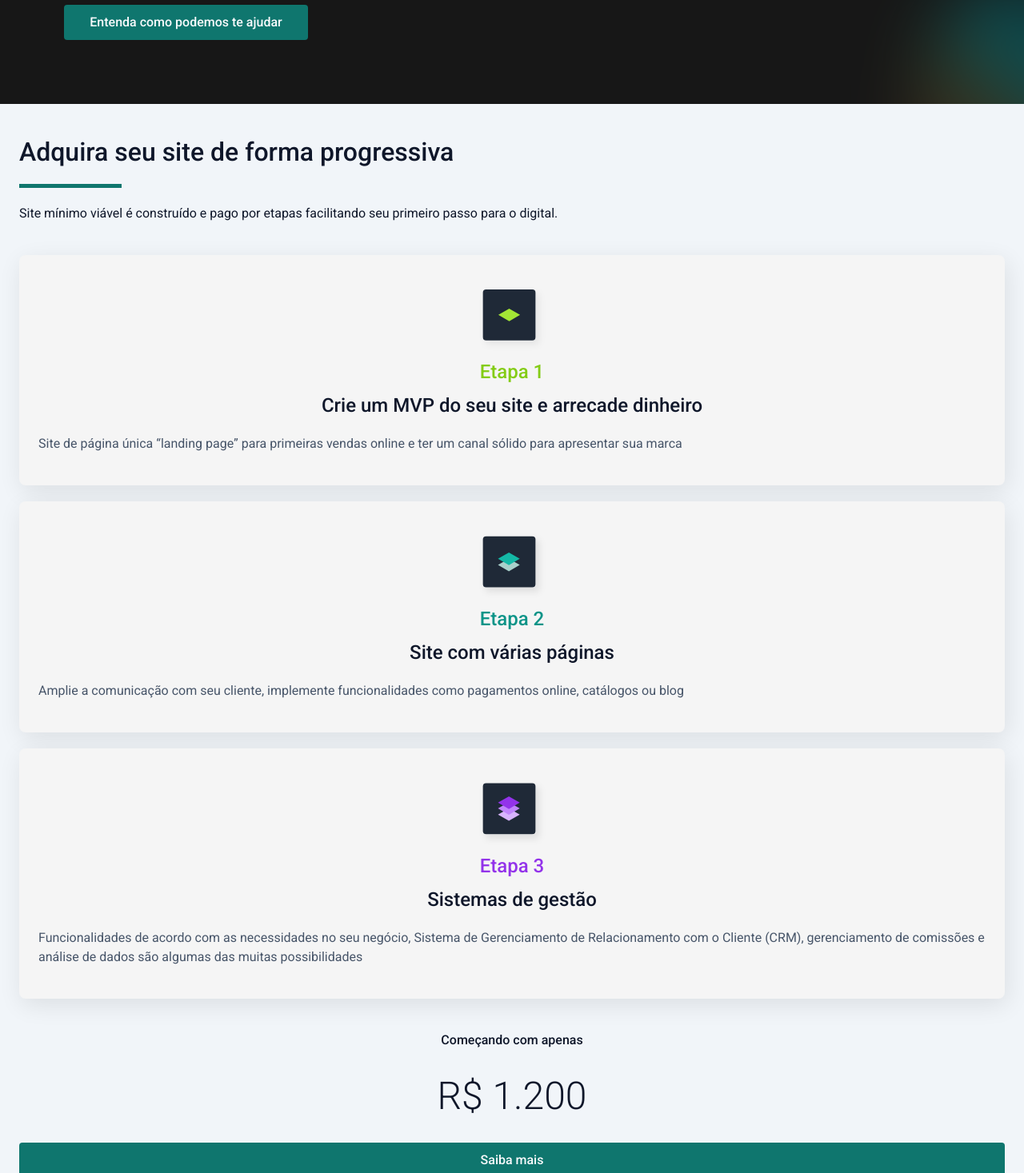
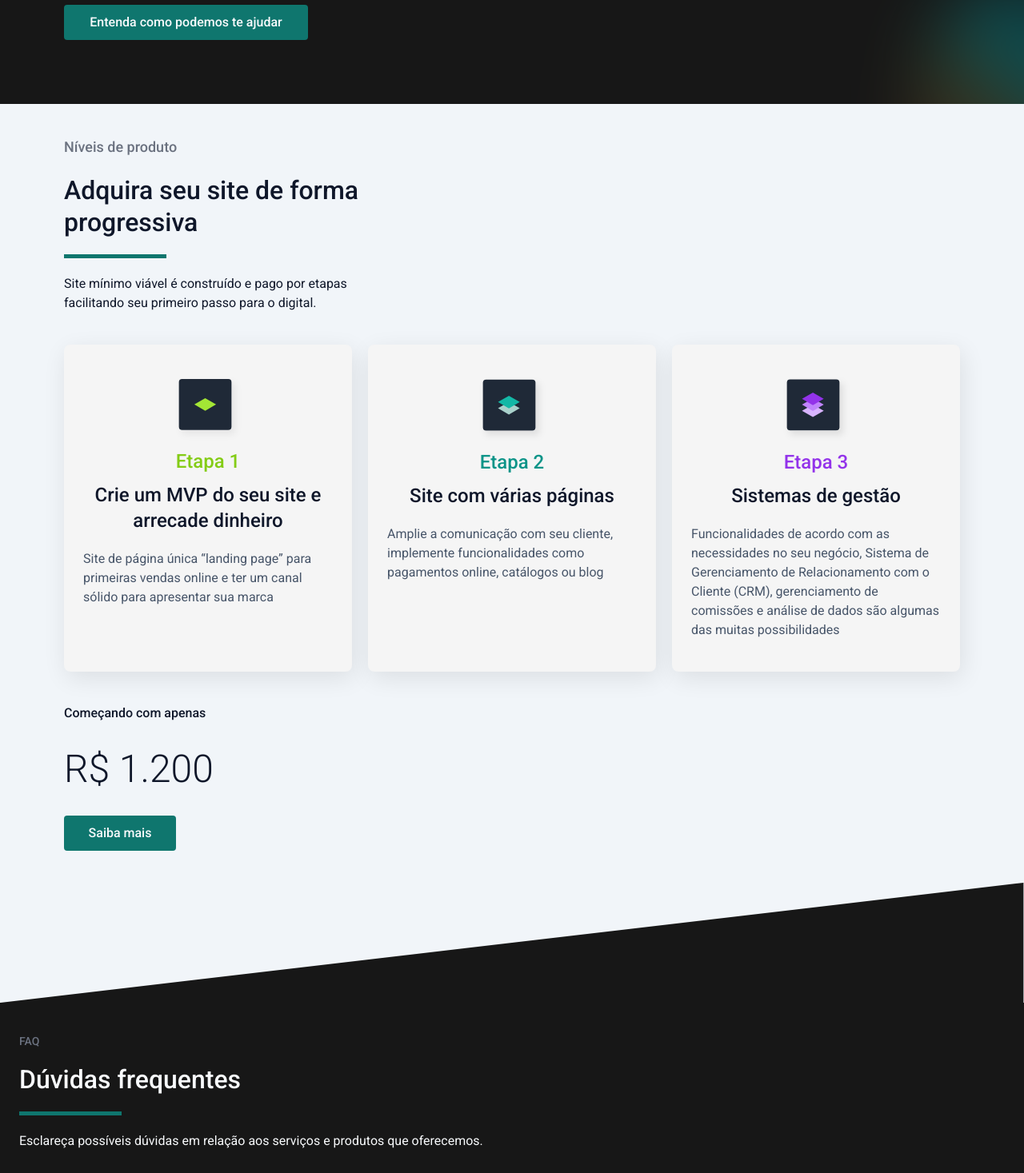
Before and after one commit to matheusmfl/lemon-tech, a Next.js app: page / in a window 1280 px wide. Shown: the part 3080-4547 px from the top of the page at 80% size. Built offline with nearby package versions, Linux system fonts and the light colour scheme.

Commit message:
Create MediumScreen for SectionCards

```diff
--- a/src/components/SectionCardsPrice.tsx
+++ b/src/components/SectionCardsPrice.tsx
@@ -2,14 +2,18 @@ import Image from 'next/image'
 import { Separator } from './Separator'
 import { PriceCards } from './microComponents/PriceCards'
 import separator from '../assets/rightSeparator.svg'
+import mdRightSeparator from '../assets/mediumRightSeparator.svg'
 
 export function SectionCardsPrice() {
   return (
     <section className="bg-slate-100 overflow-x-hidden">
       {/* Main Container */}
-      <div className="px-6 py-10 flex flex-col gap-10">
+      <div className="px-6 py-10 flex flex-col gap-10 md:px-20">
         {/* Div Texts */}
-        <div className="flex flex-col gap-5">
+        <div className="flex flex-col gap-5 md:w-[400px]">
+          <span className="font-medium text-sm text-gray-500 leading-4 md:text-lg">
+            Níveis de produto
+          </span>
           <h2 className="font-medium text-[32px] leading-10 text-slate-900">
             Adquira seu site de forma progressiva
           </h2>
@@ -20,7 +24,7 @@ export function SectionCardsPrice() {
           </span>
         </div>
         {/* div cards */}
-        <div className="flex flex-col gap-5">
+        <div className="flex flex-col gap-5 md:flex-row md:grid md:grid-cols-3">
           <PriceCards
             cardType="step1"
             title="Crie um MVP do seu site e arrecade dinheiro"
@@ -38,7 +42,7 @@ export function SectionCardsPrice() {
           />
         </div>
         {/* Div preços */}
-        <div className="flex flex-col gap-5 text-center">
+        <div className="flex flex-col gap-5 text-center md:text-left">
           <span className="font-medium leading-6 text-slate-900 text-base">
             Começando com apenas
           </span>
@@ -46,7 +50,7 @@ export function SectionCardsPrice() {
             R$ 1.200
           </span>
 
-          <button className="w-full py-[10px] text-center bg-teal-700 rounded-[4px] font-medium text-slate-50 text-base">
+          <button className="w-full py-[10px] md:w-[140px] hover:brightness-90 text-center bg-teal-700 rounded-[4px] font-medium text-slate-50 text-base">
             Saiba mais
           </button>
         </div>
@@ -58,7 +62,15 @@ export function SectionCardsPrice() {
           src={separator}
           width={1800}
           height={1800}
-          alt="separador da página"
+          alt="Separador de página"
+          className="md:hidden"
+        />
+        <Image
+          src={mdRightSeparator}
+          width={1800}
+          height={1800}
+          alt="Separador de página"
+          className="hidden md:block"
         />
       </div>
     </section>
```
